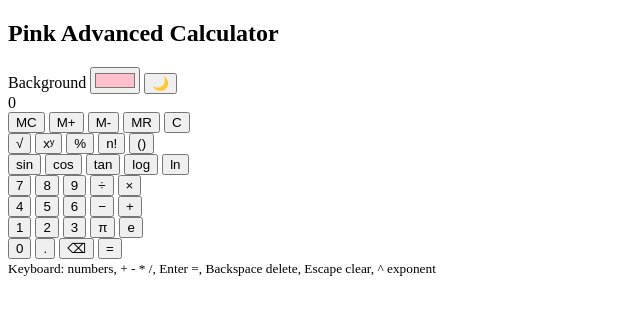
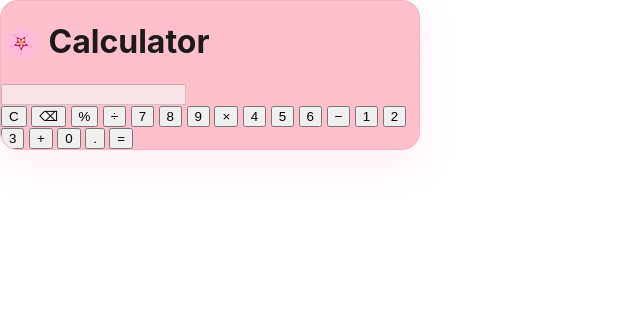
Before and after one commit to fidhu2205/calculator, a plain HTML site: page index.html in a window 1280 px wide. Shown: the whole page, without its empty margins (0-640 px from the left). Drawn offline with Linux system fonts and the light colour scheme.

Commit message:
Refactor index.html for new calculator design
Updated HTML structure and styling references for the calculator.

```diff
--- a/index.html
+++ b/index.html
@@ -1,93 +1,49 @@
-<!doctype html>
+<!DOCTYPE html>
 <html lang="en">
 <head>
-  <meta charset="utf-8" />
-  <meta name="viewport" content="width=device-width,initial-scale=1" />
-  <title>Pink Advanced Calculator</title>
-  <link rel="stylesheet" href="styles.css" />
+<meta charset="UTF-8" />
+<meta name="viewport" content="width=device-width, initial-scale=1.0" />
+<title>Calculator</title>
+<link rel="stylesheet" href="style.css" />
 </head>
 <body>
-  <main class="page">
-    <section class="calculator" id="calculator" aria-label="Advanced calculator">
-      <header class="calc-header">
-        <h1>Pink Advanced Calculator</h1>
-        <div class="controls" aria-hidden="false">
-          <label class="color-label" title="Pick calculator background color">
-            Background
-            <input id="bgPicker" type="color" value="#ffc0cb" aria-label="Background color picker">
-          </label>
-          <button id="themeToggle" title="Toggle light/dark theme" aria-pressed="false">🌙</button>
-        </div>
-      </header>
+<div class="calculator">
+<h1>🌸 Calculator</h1>
+<input type="text" id="display" disabled />
 
-      <section class="display-area">
-        <div id="history" class="history" aria-live="polite"></div>
-        <div class="display" id="display" role="status" aria-live="polite">0</div>
-      </section>
 
-      <section class="keypad" id="keypad" role="application" aria-label="Calculator keypad">
-        <div class="row">
-          <button class="btn small" data-action="mc">MC</button>
-          <button class="btn small" data-action="mplus">M+</button>
-          <button class="btn small" data-action="mminus">M-</button>
-          <button class="btn small" data-action="mr">MR</button>
-          <button class="btn danger" data-action="clear">C</button>
-        </div>
+<div class="buttons">
+<button onclick="clearDisplay()">C</button>
+<button onclick="deleteLast()">⌫</button>
+<button onclick="append('%')">%</button>
+<button onclick="append('/')">÷</button>
 
-        <div class="row">
-          <button class="btn" data-action="sqrt">√</button>
-          <button class="btn" data-action="pow">xʸ</button>
-          <button class="btn" data-action="percent">%</button>
-          <button class="btn" data-action="fact">n!</button>
-          <button class="btn" data-action="paren">()</button>
-        </div>
 
-        <div class="row">
-          <button class="btn func" data-insert="sin(">sin</button>
-          <button class="btn func" data-insert="cos(">cos</button>
-          <button class="btn func" data-insert="tan(">tan</button>
-          <button class="btn func" data-insert="log10(">log</button>
-          <button class="btn func" data-insert="ln(">ln</button>
-        </div>
+<button onclick="append('7')">7</button>
+<button onclick="append('8')">8</button>
+<button onclick="append('9')">9</button>
+<button onclick="append('*')">×</button>
 
-        <div class="row">
-          <button class="btn digit" data-insert="7">7</button>
-          <button class="btn digit" data-insert="8">8</button>
-          <button class="btn digit" data-insert="9">9</button>
-          <button class="btn op" data-insert="/">÷</button>
-          <button class="btn op" data-insert="*">×</button>
-        </div>
 
-        <div class="row">
-          <button class="btn digit" data-insert="4">4</button>
-          <button class="btn digit" data-insert="5">5</button>
-          <button class="btn digit" data-insert="6">6</button>
-          <button class="btn op" data-insert="-">−</button>
-          <button class="btn op" data-insert="+">+</button>
-        </div>
+<button onclick="append('4')">4</button>
+<button onclick="append('5')">5</button>
+<button onclick="append('6')">6</button>
+<button onclick="append('-')">−</button>
 
-        <div class="row">
-          <button class="btn digit" data-insert="1">1</button>
-          <button class="btn digit" data-insert="2">2</button>
-          <button class="btn digit" data-insert="3">3</button>
-          <button class="btn" data-action="pi">π</button>
-          <button class="btn" data-action="e">e</button>
-        </div>
 
-        <div class="row">
-          <button class="btn wide digit" data-insert="0">0</button>
-          <button class="btn" data-insert=".">.</button>
-          <button class="btn" data-action="back">⌫</button>
-          <button class="btn equal" id="equals" data-action="equals">=</button>
-        </div>
+<button onclick="append('1')">1</button>
+<button onclick="append('2')">2</button>
+<button onclick="append('3')">3</button>
+<button onclick="append('+')">+</button>
 
-        <footer class="footer">
-          <small>Keyboard: numbers, + - * /, Enter =, Backspace delete, Escape clear, ^ exponent</small>
-        </footer>
-      </section>
-    </section>
-  </main>
 
-  <script src="script.js"></script>
+<button class="zero" onclick="append('0')">0</button>
+<button onclick="append('.')">.</button>
+<button class="equals" onclick="calculate()">=</button>
+</div>
+</div>
+
+
+<script src="script.js"></script>
 </body>
 </html>
```
